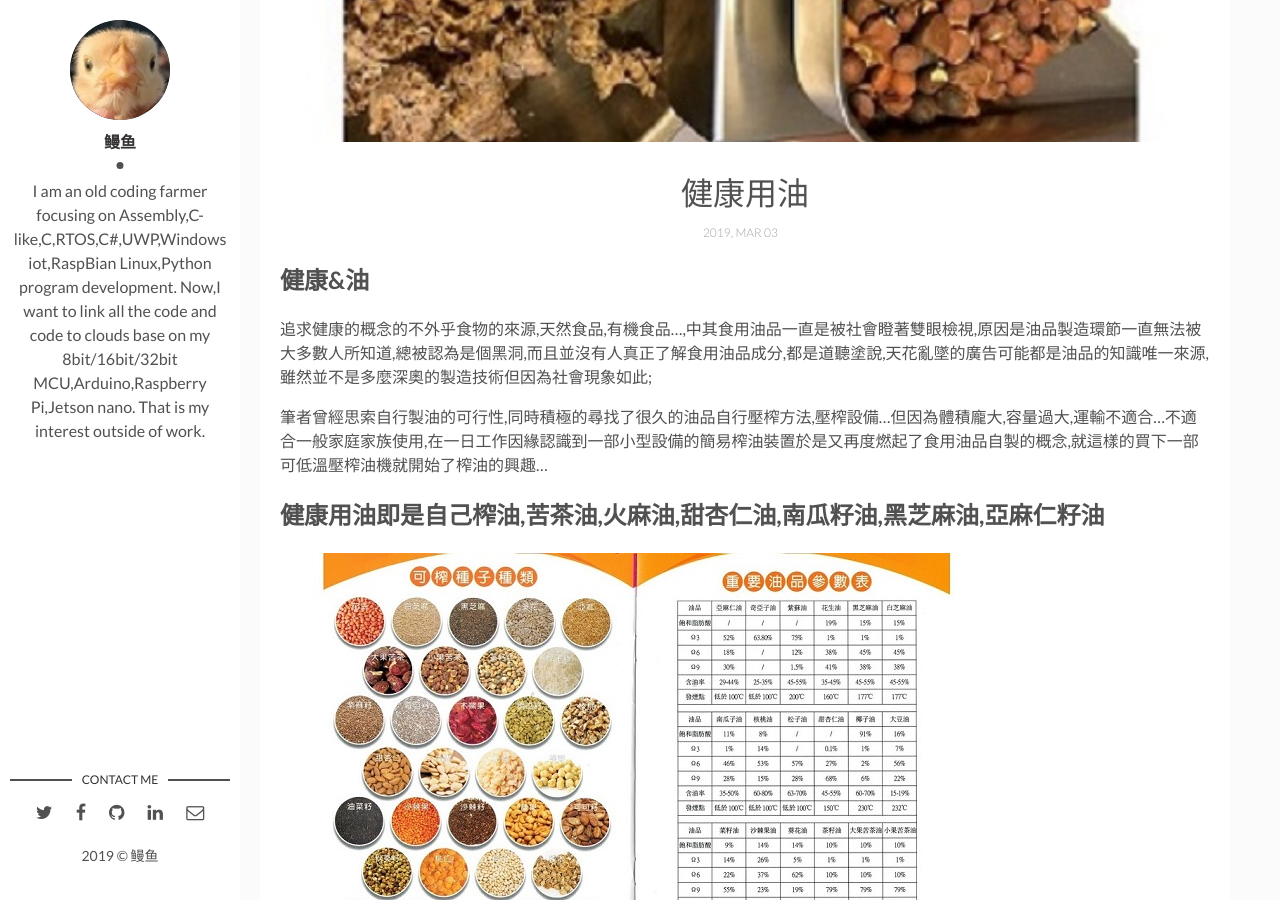
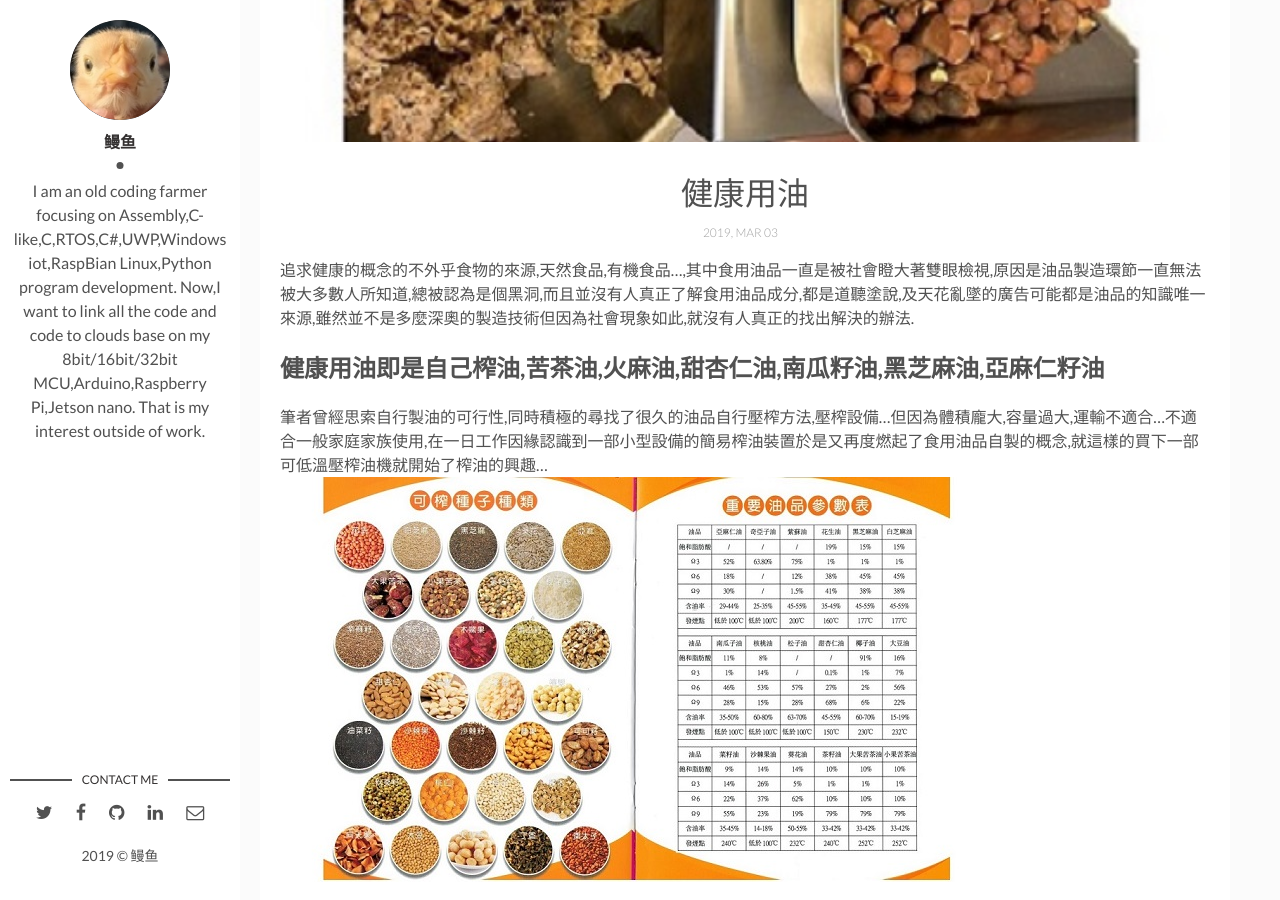
Before and after one commit to louisopen/louisopen.github.io, a Jekyll site: the page built from _posts/2019-03-03-Homemade-oil.markdown, in a window 1280 px wide and 900 px high, scrolled down 378 px. Built offline with Jekyll 4.4.1, drawn with Linux system fonts in a browser that asks for light colours; comment, search, counter and statistics services are not loaded.

Commit message:
update content

```diff
--- a/_posts/2017-04-06-how-i-rest-from-work.markdown
+++ b/_posts/2017-04-06-how-i-rest-from-work.markdown
@@ -7,6 +7,8 @@ img: yellow.jpg # Add image post (optional)
 fig-caption: # Add figcaption (optional)
 tags: [黃山, 黃龍, 九寨溝, 張家界]
 ---
+
+匆匆短暫的休息室很重要的
 
 #### 終於登上睽違已久的行程-黃山
 > 人生必走行程
--- a/_posts/2017-04-06-welcome.markdown
+++ b/_posts/2017-04-06-welcome.markdown
@@ -5,6 +5,7 @@ date: 2019-05-01 11:30:00 +0800
 description: You’ll find this post in your `_posts` directory. Go ahead and edit it and re-build the site to see your changes. # Add post description (optional)
 img:  # Add image post (optional)
 ---
+
 You’ll find this post in your `_posts` directory.Go ahead and edit it and re-build the site to see your changes. You can rebuild the site in many different ways, but the most common way is to run `jekyll serve`, which launches a web server and auto-regenerates your site when a file is updated.
 
 To add new posts, simply add a file in the `_posts` directory that follows the convention `YYYY-MM-DD-name-of-post.ext` and includes the necessary front matter. Take a look at the source for this post to get an idea about how it works.
--- a/_posts/2017-09-12-how-to-start-learning-target.markdown
+++ b/_posts/2017-09-12-how-to-start-learning-target.markdown
@@ -6,6 +6,8 @@ description: You’ll find this post in your `_posts` directory. Go ahead and ed
 img: Boards.jpg  # Add image post (optional)
 tags: [Programming, AI Learnning, Arduino, Raspberry Pi, Jetson Nano, Azure, AWS, Google GAE, Thingspeak, Exosite, 智慧聯網大平台] # add tag
 ---
+
+編程到底如何開始?
 
 ### 平台(Hardware/Cloud)
 當你開始學習如何編寫程式時一定會問自己幾個問題,如:編寫純軟體(軟件)還是帶有芯片IC的軟體(又稱韌體或稱Firmware)? 職業生涯上當然是愈廣愈好,但困難度也相對一定高,但如果有適當方法及途徑,再經過名師點化,相信水到可以渠成,所以我們就用市場上幾個相對簡單又可以容易購買的硬件平台,在市場上容易取得又不是很貴的價格,既可以容易取得範例也有相對的可靠性,就從這個面向持續擴大自己的知識面向開始吧!
--- a/_posts/2019-03-03-Homemade-oil.markdown
+++ b/_posts/2019-03-03-Homemade-oil.markdown
@@ -7,12 +7,10 @@ img: Bitter_tea_oil.jpg # Add image post (optional)
 tags: [苦茶油, 火麻油, 甜杏仁油, 南瓜籽油, 黑芝麻油, 亞麻仁籽油] # add tag
 ---
 
-## 健康&油
-追求健康的概念的不外乎食物的來源,天然食品,有機食品...,中其食用油品一直是被社會瞪著雙眼檢視,原因是油品製造環節一直無法被大多數人所知道,總被認為是個黑洞,而且並沒有人真正了解食用油品成分,都是道聽塗說,天花亂墜的廣告可能都是油品的知識唯一來源,雖然並不是多麼深奧的製造技術但因為社會現象如此;
-
-筆者曾經思索自行製油的可行性,同時積極的尋找了很久的油品自行壓榨方法,壓榨設備...但因為體積龐大,容量過大,運輸不適合...不適合一般家庭家族使用,在一日工作因緣認識到一部小型設備的簡易榨油裝置於是又再度燃起了食用油品自製的概念,就這樣的買下一部可低溫壓榨油機就開始了榨油的興趣...
+追求健康的概念的不外乎食物的來源,天然食品,有機食品...,其中食用油品一直是被社會瞪大著雙眼檢視,原因是油品製造環節一直無法被大多數人所知道,總被認為是個黑洞,而且並沒有人真正了解食用油品成分,都是道聽塗說,及天花亂墜的廣告可能都是油品的知識唯一來源,雖然並不是多麼深奧的製造技術但因為社會現象如此,就沒有人真正的找出解決的辦法.
 
 ## 健康用油即是自己榨油,苦茶油,火麻油,甜杏仁油,南瓜籽油,黑芝麻油,亞麻仁籽油
+筆者曾經思索自行製油的可行性,同時積極的尋找了很久的油品自行壓榨方法,壓榨設備...但因為體積龐大,容量過大,運輸不適合...不適合一般家庭家族使用,在一日工作因緣認識到一部小型設備的簡易榨油裝置於是又再度燃起了食用油品自製的概念,就這樣的買下一部可低溫壓榨油機就開始了榨油的興趣...
 ![油籽介紹]({{site.baseurl}}/assets/img/oil_table.jpg)
 
 ### 苦茶油
--- a/_posts/2019-04-28-The-best-software-thinking.markdown
+++ b/_posts/2019-04-28-The-best-software-thinking.markdown
@@ -6,7 +6,9 @@ description: You’ll find this post in your `_posts` directory. Go ahead and ed
 img: bridge920x545.jpg   # Add image post (optional)
 tags: [Arduino, Raspberry Pi, RaspBian, Windows iot] # add tag
 ---
-軟體,軟件,韌體,固件,方塊語言,組合語言,匯編語言.
+
+軟體,軟件,韌體,固件...都是利用編程完成的,編程即是利用各種不同的編程語言邏輯(描述語言,方塊語言,高階語言,組合語言,匯編語言)編輯而成.
+
 ### 軟體概念
 軟件是有生命的邏輯, 邏輯一定要訓練有素否則日後當遇上大型結構問題時會難以自行思考及突破的. 鰻魚認為邏輯訓練可以從11~12歲就開始訓練邏輯及流程的概念甚至邏輯外的例外狀況概念,13歲以後年齡就開始訓練編寫程序, 14~15歲就可訓練如何自行透過編寫程序來達到邏輯及流程思考,運用程序印證結果,完全可以自行思考正確的道路.
 
```
